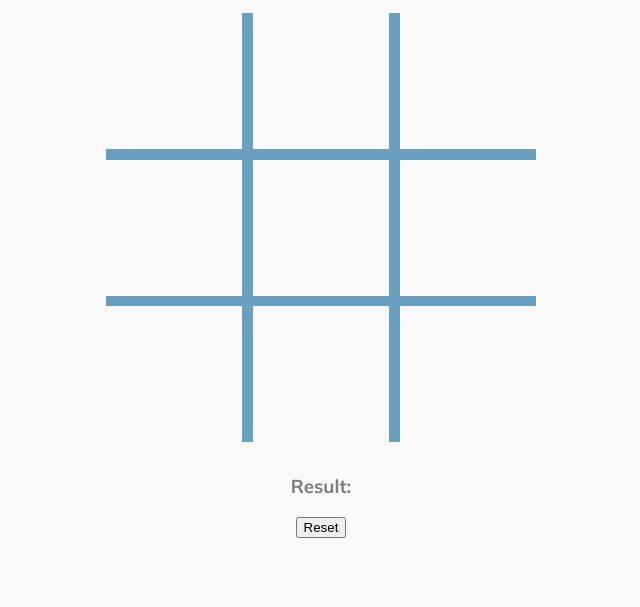
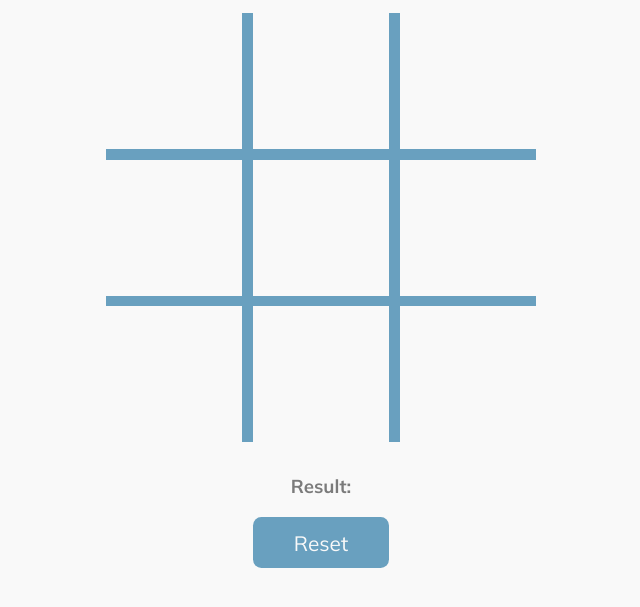
Before and after one commit to musagenius345/tic-tac-toe-js, a website built with Vite: page index.html in a window 1280 px wide. Shown: the part 91-698 px from the top of the page, without its empty margins (319-959 px from the left). Built offline with nearby package versions, Linux system fonts and the light colour scheme.

Commit message:
styled Button

```diff
--- a/src/style.css
+++ b/src/style.css
@@ -66,6 +66,20 @@ body {
   border-radius: 50%;
 }
 
-.game:hs(.cell:is(:hover, :active, :focus)){
-  background-color: var(--bg);
+#resetBtn{
+  font: inherit;
+  border: 0;
+  font-size: 1.3rem;
+  width: 8.5rem;
+  height: 3.2rem;
+  line-height: 1.7;
+  padding-inline: .2rem;
+  padding-block: .6rem;
+  border-radius: 0.525rem;
+  background-color: var(--ttt);
+  color: var(--bg);
 }
+#resetBtn:hover {
+  background-color: var(--txt);
+  scale: 0.98;
+}
```
